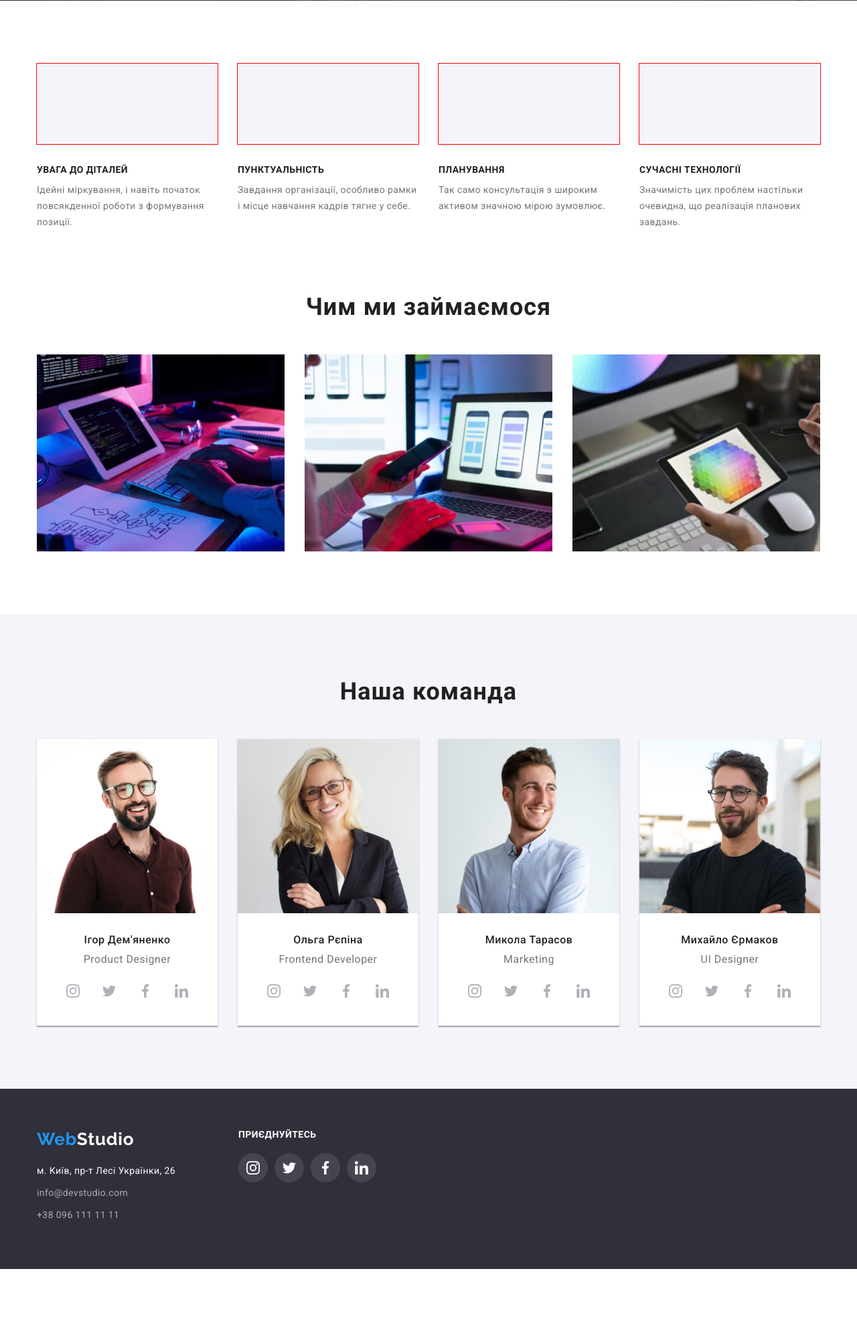
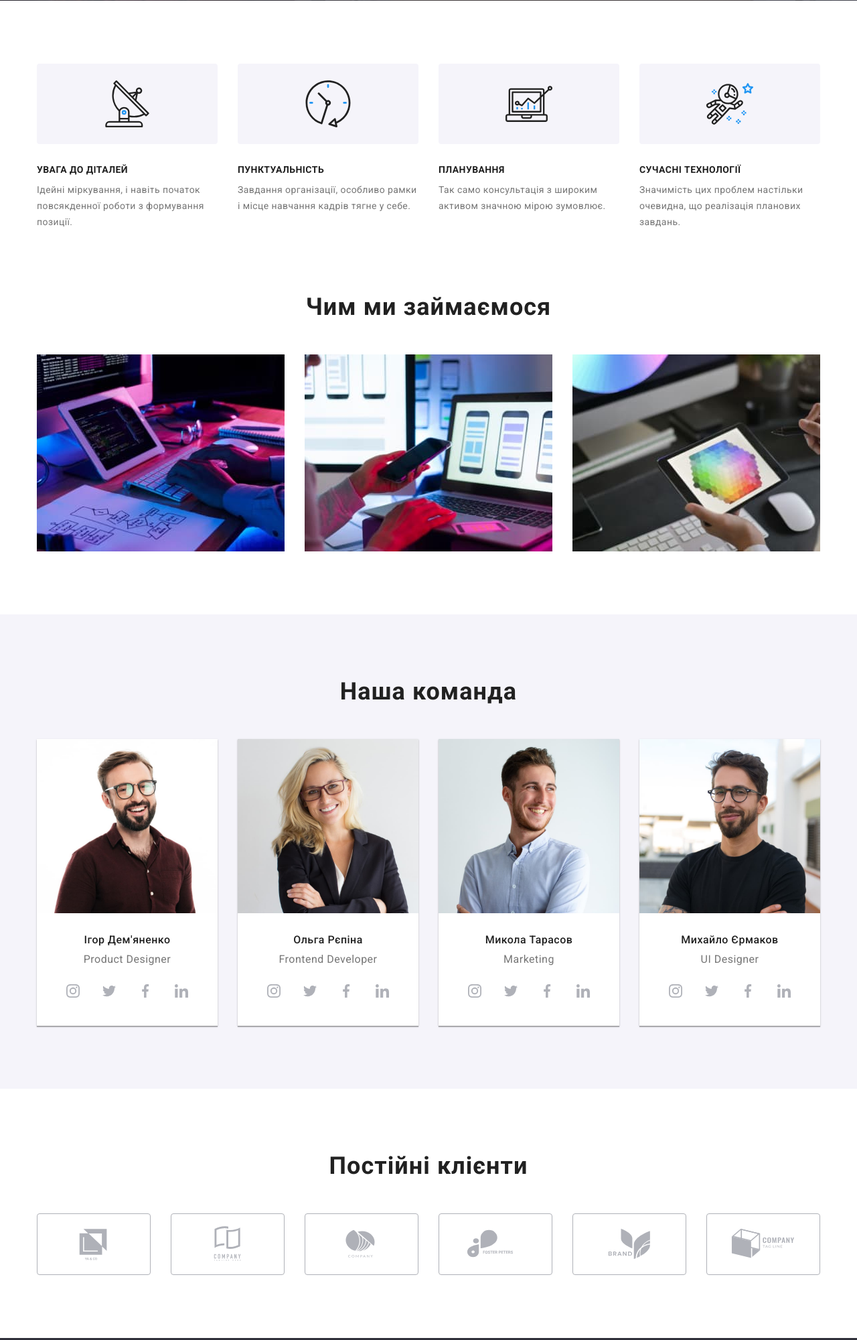
Before and after one commit to Tatiana-Tsymbaliuk/goit-markup-hw-04, a plain HTML site: page index.html in a window 1280 px wide. Shown: the part 680-2680 px from the top of the page at 67% size. Before the commit the page ends 2574 px from the top, so only its background shows below. Drawn offline with nearby package versions, Linux system fonts and the light colour scheme.

Commit message:
create main icons and regular klients

```diff
--- a/css/styles.css
+++ b/css/styles.css
@@ -230,8 +230,6 @@ img {
 }
 
 .main-caption {
-
-
   margin-left: auto;
   margin-right: auto;
   width: 696px;
@@ -251,7 +249,16 @@ img {
 .about-container {
   display: flex;
 }
-
+.main-icons-about{
+  display: flex;
+    justify-content: center;
+    align-items: center;
+    width: 270px;
+    height: 120px;
+    border-radius: 4px;
+      background-color:#F5F4FA;
+      margin-bottom: 30px;
+}
 .list-about {
   width: 270px;
 }
@@ -263,7 +270,7 @@ img {
 .list-about:not(:last-child) {
   margin-right: 30px;
 }
-
+/*
 .list-about::before {
   display: block;
   content: '';
@@ -274,7 +281,7 @@ img {
   background-repeat: no-repeat;
   background-position: center;
   background-color: #F5F4FA;
-}
+}*/
 
 .maim-list-benefits {
   margin-top: 30px;
@@ -367,19 +374,50 @@ align-items: center;
 width: 44px;
 height: 44px;
 border-radius: 50%;
-background-color: #FFFFFF;
+background-color: var(--main-title-color);
 color:#AFB1B8;
 }
 .socials-link:hover,
 .socials-link:focus {
-  background-color:#2196F3;
-  color: #FFFFFF;
+  background-color:var(--activ-title-color);
+  color: var(--main-title-color);
 }
- .socials-icons{
+.socials-icons{
 fill:currentColor;
  }
-
-
+ .regular-klients{
+  font-weight: 700;
+  font-size: 36px;
+  line-height: calc(42/36);
+  text-align: center;
+  letter-spacing: 0.03em;
+  color: var(--secondary-title-color);
+  margin-bottom: 50px;
+ }
+.list-regular-klients{
+  display: flex;
+  justify-content: center;
+  gap:30px;
+}
+.klients-link{
+  display: flex;
+  justify-content: center;
+  align-items: center;
+  width: 170px;
+  height: 92px;
+  border-radius:4px;
+  background-color: var(--main-title-color);
+  border:1px solid rgba(175, 177, 184, 1);
+  color:#AFB1B8 ;
+}
+.klients-icons{
+fill: currentColor;
+}
+.klients-link:hover,
+.klients-link:focus {
+ color:var(--activ-title-color);
+ border-color: var(--activ-title-color);
+}
 /*-------------------------------footer--------------------------*/
 
 .footer {
--- a/index.html
+++ b/index.html
@@ -50,19 +50,38 @@
       <div class="container">
         <h2 class="visually-hidden">Наші переваги</h2>
         <ul class="list list-our-virtues">
-          <li class="list-about icon-antenna">
+          <li class="list-about">
+            <div class="main-icons-about">
+            <svg class="main-icons" width="70" height="70">
+              <use href="./images/icons.svg#icon-antenna"></use>
+            </svg></div>
             <h3 class="maim-list-benefits">Увага до діталей</h3>
             <p class="benefits-info">Ідейні міркування, і навіть початок повсякденної роботи з формування позиції.</p>
           </li>
-          <li class="list-about icon-clock">
+          <li class="list-about">
+            <div class="main-icons-about">
+              <svg class="main-icons" width="70" height="70">
+                <use href="./images/icons.svg#icon-clock"></use>
+              </svg>
+            </div>
             <h3 class="maim-list-benefits">Пунктуальність</h3>
             <p class="benefits-info">Завдання організації, особливо рамки і місце навчання кадрів тягне у себе.</p>
           </li>
-          <li class="list-about icon-diagram">
+          <li class="list-about">
+            <div class="main-icons-about">
+              <svg class="main-icons" width="70" height="70">
+                <use href="./images/icons.svg#icon-diagram"></use>
+              </svg>
+            </div>
             <h3 class="maim-list-benefits">Планування</h3>
             <p class="benefits-info">Так само консультація з широким активом значною мірою зумовлює.</p>
           </li>
-          <li class="list-about icon-astronaut">
+          <li class="list-about">
+            <div class="main-icons-about">
+              <svg class="main-icons" width="70" height="70">
+                <use href="./images/icons.svg#icon-astronaut"></use>
+              </svg>
+            </div>
             <h3 class="maim-list-benefits">Сучасні технології</h3>
             <p class="benefits-info">Значимість цих проблем настільки очевидна, що реалізація планових завдань.</p>
           </li>
@@ -263,6 +282,46 @@
         </ul>
       </div>
     </section>
+    <section class="section">
+      <div class="container">
+        <h2 class="regular-klients">Постійні клієнти</h2>
+        <ul class="list-regular-klients list">
+          <li><a class="klients-link link" href="https://goit.global/ua/courses/fullstack/" target="_blank" rel="noopener noreferrer"
+            aria-label="іконка">
+            <svg class="klients-icons" width="106" height="60">
+              <use href="./images/icons.svg#icon-klientsone"></use>
+            </svg>
+          </a>
+        </li>
+          <li><a class="klients-link link" href="https://goit.global/ua/courses/fullstack/" target="_blank" rel="noopener noreferrer" aria-label="іконка">
+            <svg class="klients-icons" width="106" height="60">
+              <use href="./images/icons.svg#icon-klientstwo"></use>
+              </svg>
+            </a>
+          </li>
+          <li><a class="klients-link link" href="https://goit.global/ua/courses/fullstack/" target="_blank" rel="noopener noreferrer" aria-label="іконка">
+            <svg class="klients-icons" width="106" height="60">
+              <use href="./images/icons.svg#icon-klientsthree"></use>
+                </svg>
+              </a></li>
+          <li><a class="klients-link link" href="https://goit.global/ua/courses/fullstack/" target="_blank" rel="noopener noreferrer" aria-label="іконка">
+            <svg class="klients-icons" width="106" height="60">
+              <use href="./images/icons.svg#icon-klientsfour"></use>
+                  </svg>
+                </a></li>
+          <li><a class="klients-link link" href="https://goit.global/ua/courses/fullstack/" target="_blank" rel="noopener noreferrer" aria-label="іконка">
+            <svg class="klients-icons" width="106" height="60">
+              <use href="./images/icons.svg#icon-klientsfive"></use>
+                    </svg>
+                  </a></li>
+          <li><a class="klients-link link" href="https://goit.global/ua/courses/fullstack/" target="_blank" rel="noopener noreferrer" aria-label="іконка">
+            <svg class="klients-icons" width="106" height="60">
+              <use href="./images/icons.svg#icon-klientssix"></use>
+                </svg>
+              </a></li>
+        </ul>
+      </div>
+    </section>
 
   </main>
 
```
